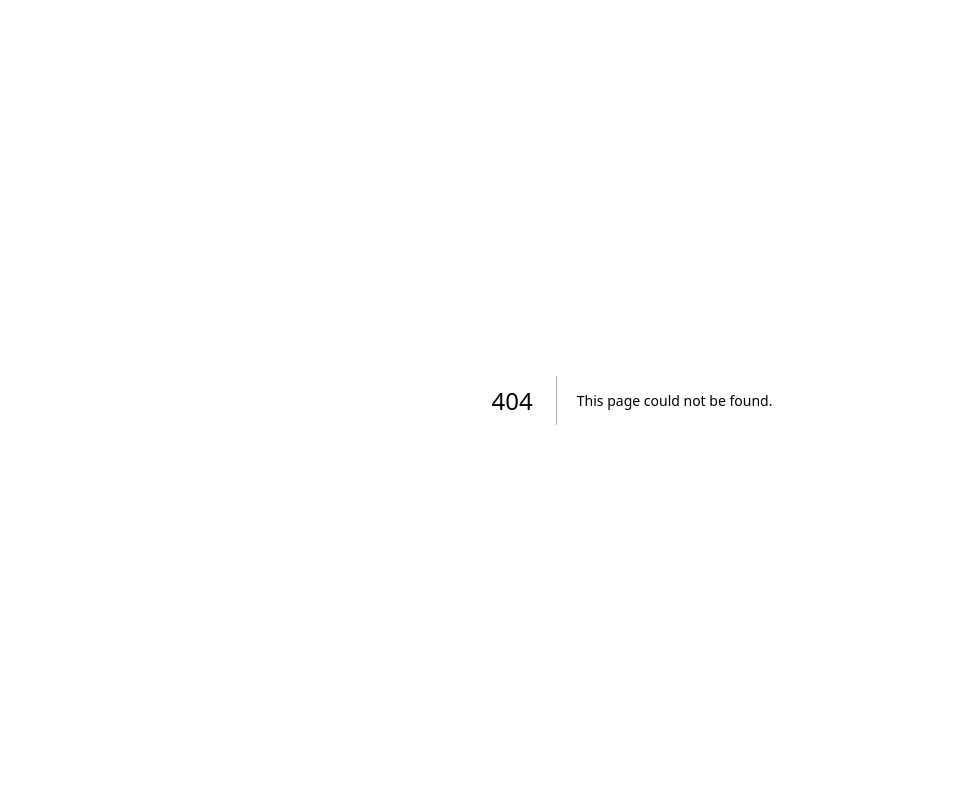
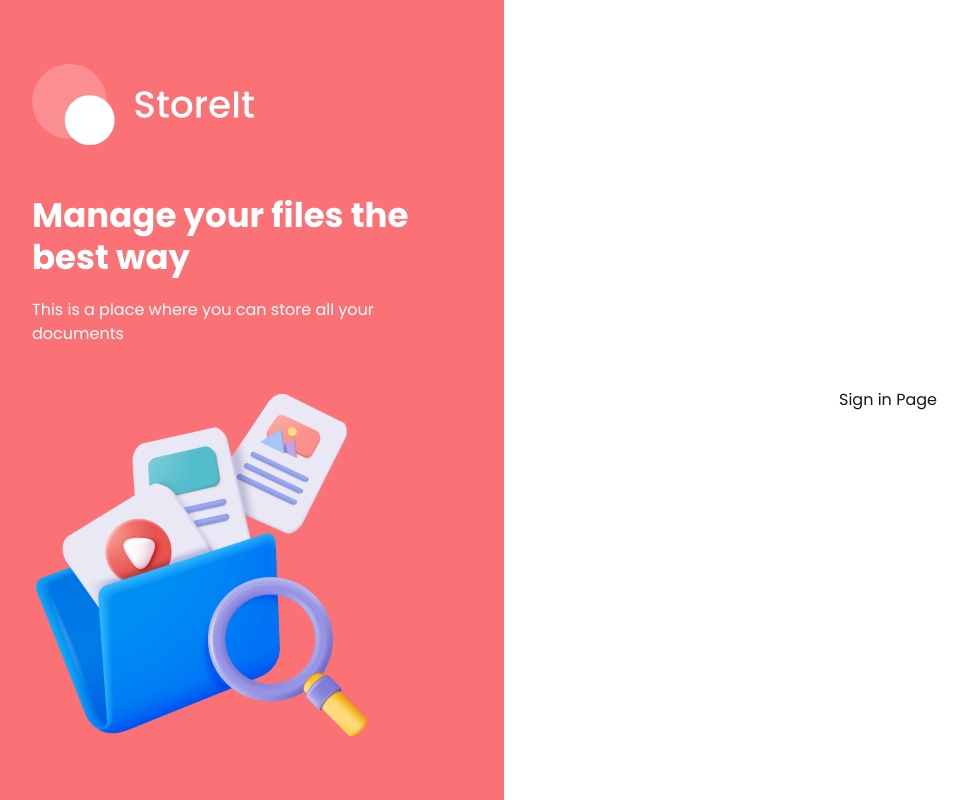
Before and after one commit to LSanjayaRanaweera/store_it, a Next.js app: page /sign-in in a window 1280 px wide. Before the commit this address had no page. Shown: the whole page, without its empty margins (8-976 px from the left). Built offline with nearby package versions, Linux system fonts and the light colour scheme.

Commit message:
Completed layout for Sign-in and Sign-up

```diff
--- /dev/null
+++ b/app/(auth)/layout.tsx
@@ -0,0 +1,53 @@
+import React from "react";
+import Image from "next/image";
+
+const Layout = ({ children }: { children: React.ReactNode }) => {
+  return (
+    <div className="flex min-h-screen">
+      <section className="hidden w-1/2 items-center justify-center bg-brand p-10 lg:flex xl:w-2/5">
+        {/* eslint-disable-next-line tailwindcss/no-custom-classname */}
+        <div className="max-h[800px] max-w[430px] flex flex-col justify-center space-y-12">
+          <Image
+            src="/assets/icons/logo-full.svg"
+            alt="logo"
+            width={224}
+            height={82}
+            className="h-auto"
+          />
+          <div className="space-y-5 text-white">
+            <h1 className="h1">Manage your files the best way</h1>
+            <p className="body-1">
+              This is a place where you can store all your documents
+            </p>
+          </div>
+          <Image
+            src="/assets/images/files.png"
+            alt="Files"
+            width={342}
+            height={342}
+            className="transition-all hover:rotate-2 hover:scale-105"
+          />
+        </div>
+      </section>
+      <section className="flex flex-1 flex-col items-center bg-white p-4 py-10 lg:justify-center lg:p-10 lg:py-0">
+        <div className="mb-16 lg:hidden">
+          <Image
+            src="/assets/icons/logo-full-brand.svg"
+            alt="logo"
+            width={224}
+            height={82}
+            className="h-auto w-[200px] lg:w-[250px]"
+          />
+        </div>
+        {children}
+      </section>
+    </div>
+  );
+};
+export default Layout;
+/*
+NOTE: (auth) folder groups routes together in a single folder without affecting their URLs
+  e.g, The route to Sign-in == http://localhost:3000/sign-in and the route to Sign-up == http://localhost:3000/sign-up
+NOTE: Neither route has auth in their URLs. The folder name has been omitted from the path.
+The (auth) folder has a single layout.tsx file that has common styles for each file in the sub-folders
+*/
--- /dev/null
+++ b/app/(auth)/sign-in/page.tsx
@@ -0,0 +1,6 @@
+import React from "react";
+
+const SignIn = () => {
+  return <div>Sign in Page</div>;
+};
+export default SignIn;
--- /dev/null
+++ b/app/(auth)/sign-up/page.tsx
@@ -0,0 +1,6 @@
+import React from "react";
+
+const SignUp = () => {
+  return <div>Sign up Page</div>;
+};
+export default SignUp;
```
